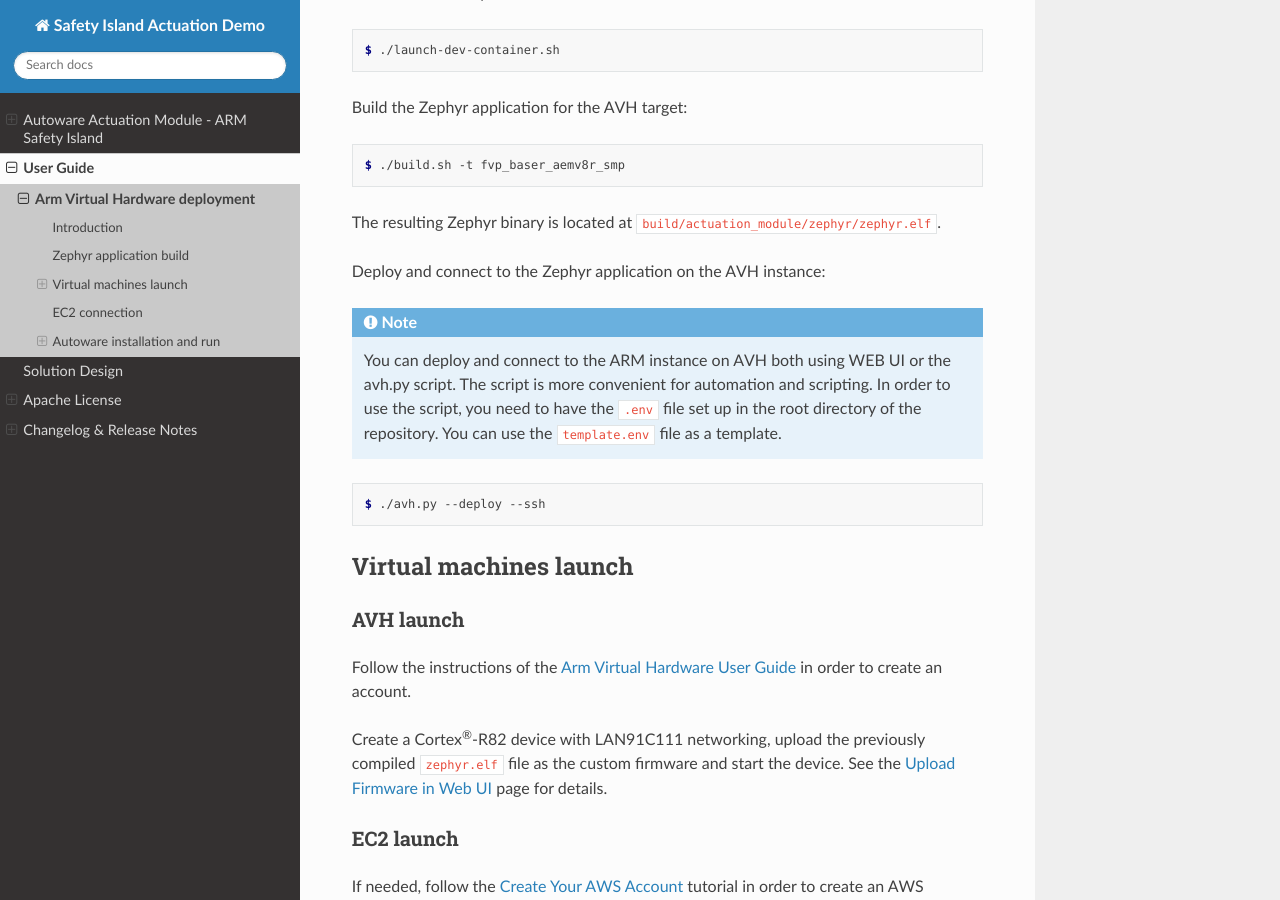
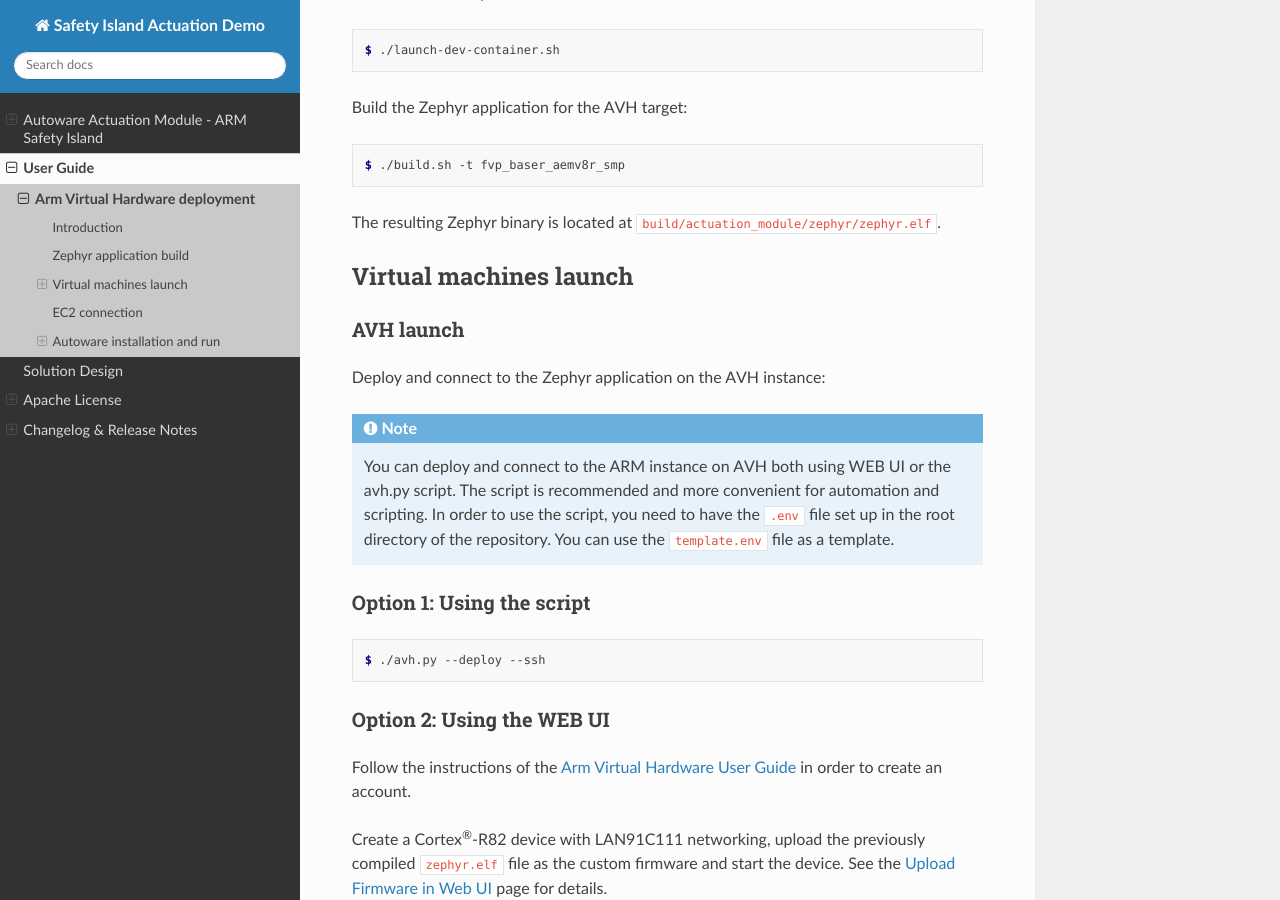
Before and after one commit to oguzkaganozt/actuation_porting, a Sphinx documentation site: the page built from documentation/user_guide/avh.rst, in a window 1280 px wide and 900 px high, scrolled down 851 px. Built offline with Sphinx 7.4.7 and the Read the Docs theme 3.1.0, drawn with Linux system fonts in a browser that asks for light colours.

Commit message:
.
Signed-off-by: Oguz Ozturk <oguzkaganozt@gmail.com>

```diff
--- a/documentation/user_guide/avh.rst
+++ b/documentation/user_guide/avh.rst
@@ -63,24 +63,30 @@ Build the Zephyr application for the AVH target:
 The resulting Zephyr binary is located at
 ``build/actuation_module/zephyr/zephyr.elf``.
 
-Deploy and connect to the Zephyr application on the AVH instance:
-
-.. note::
-
-  You can deploy and connect to the ARM instance on AVH both using WEB UI or the avh.py script.
-  The script is more convenient for automation and scripting. In order to use the script, you need to have the
-  ``.env`` file set up in the root directory of the repository. You can use the ``template.env`` file as a template.
-
-.. code-block:: console
-
-  $ ./avh.py --deploy --ssh
-
 ***********************
 Virtual machines launch
 ***********************
 
 AVH launch
 ==========
+
+Deploy and connect to the Zephyr application on the AVH instance:
+
+.. note::
+
+  You can deploy and connect to the ARM instance on AVH both using WEB UI or the avh.py script.
+  The script is recommended and more convenient for automation and scripting. In order to use the script, you need to have the
+  ``.env`` file set up in the root directory of the repository. You can use the ``template.env`` file as a template.
+
+Option 1: Using the script
+=========================
+
+.. code-block:: console
+
+  $ ./avh.py --deploy --ssh
+
+Option 2: Using the WEB UI
+==========================
 
 Follow the instructions of the `Arm Virtual Hardware User Guide
 <https://developer.arm.com/documentation/107660/0600/Overview/Access-and-Costs?lang=en>`_
```
